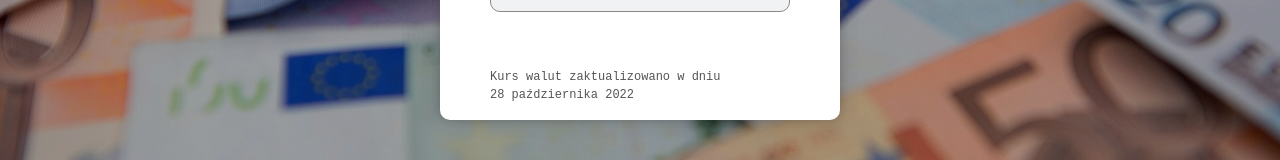
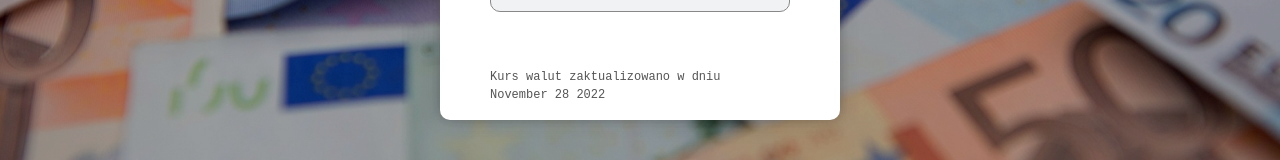
Before and after one commit to lkkolosowski/currency-converter-react, a React (Create React App) app: page / in a window 1280 px wide. Shown: the part 568-728 px from the top of the page. Built offline with nearby package versions, Linux system fonts and the light colour scheme; a web font is replaced by a local one.

Commit message:
refactored <Footer> component

```diff
--- a/src/Form/Footer/index.js
+++ b/src/Form/Footer/index.js
@@ -1,8 +1,17 @@
-const Footer = () => {
+const Footer = ({ dateFormat }) => {
   return (
     <span className="footer">
       <span>Kurs&nbsp;walut&nbsp;zaktualizowano </span>
-      <span>w&nbsp;dniu 28&nbsp;października&nbsp;2022</span>
+      <span>w&nbsp;dniu </span>
+      <span>
+        {new Date(2022, 10, 28)
+          .toLocaleDateString(dateFormat, { day: "numeric", month: "long" })
+          .split(" ")
+          .map((element) => (
+            <span key={element}>{element}&nbsp;</span>
+          ))}
+        {new Date(2022, 10, 28).toLocaleDateString(dateFormat, { year: "numeric" })}
+      </span>
     </span>
   );
 };
```
